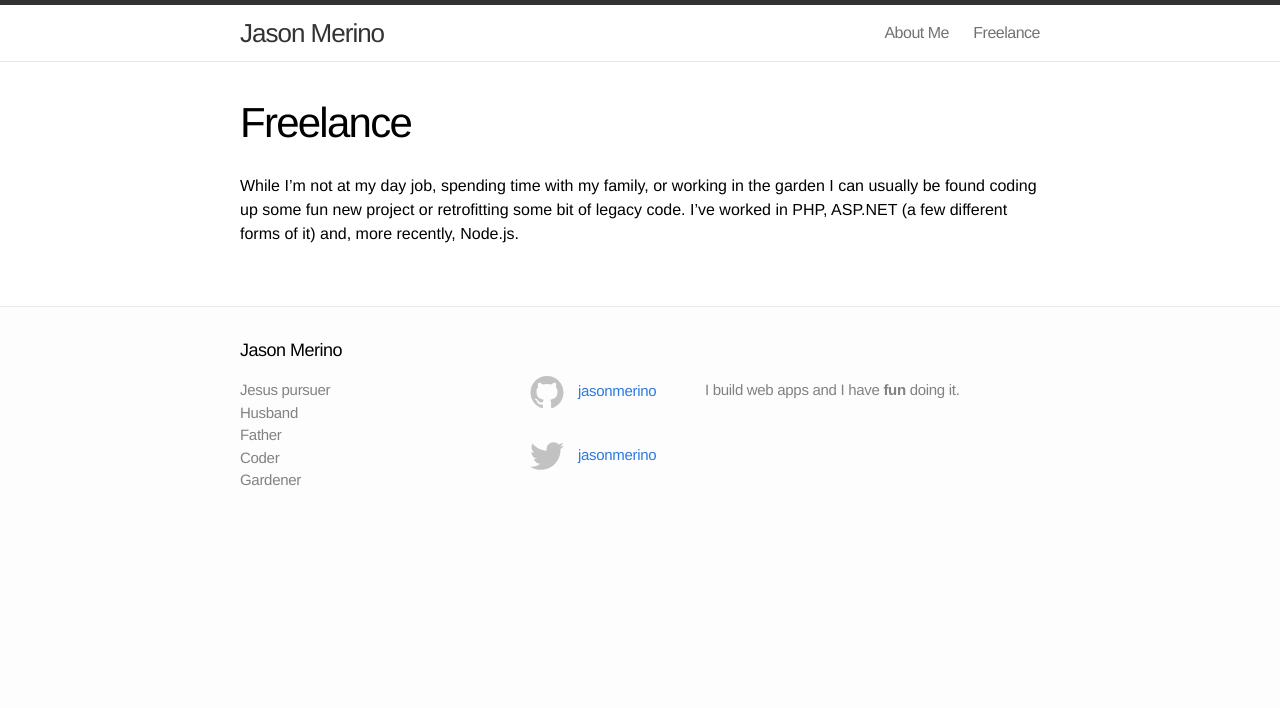
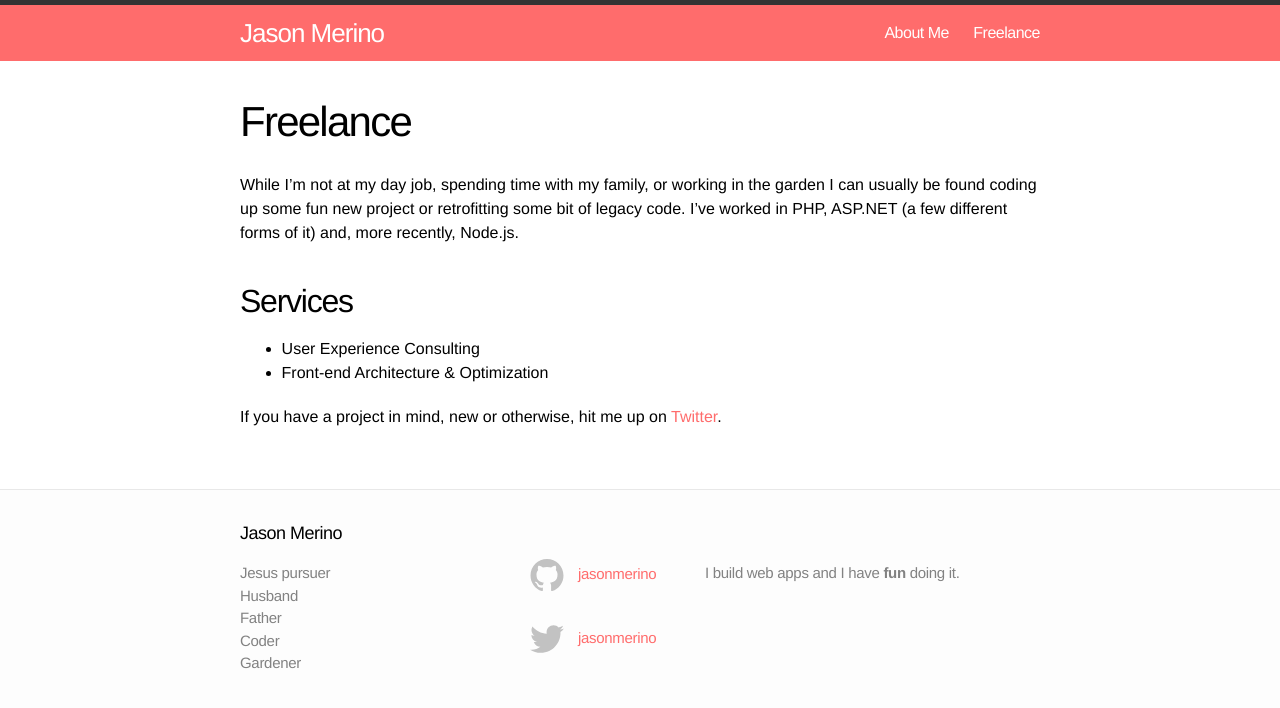
Before and after one commit to jasonmerino/jasonmerino.github.io, a Jekyll site: the page built from freelance.md, in a window 1280 px wide. Shown: the top 708 px of the page. Built offline with Jekyll 4.4.1, drawn with Linux system fonts in a browser that asks for light colours; Markdown is read by kramdown in place of the engine named in the settings.

Commit message:
Adds more content to freelance page. Updates page styles.

```diff
--- a/css/main.css
+++ b/css/main.css
@@ -18,9 +18,9 @@ body {
 
 h1, h2, h3, h4, h5, h6 { font-size: 100%; font-weight: 400; }
 
-a         { color: #2a7ae2; text-decoration: none; }
-a:hover   { color: #000; text-decoration: underline; }
-a:visited { color: #205caa; }
+a         { color: #FF6C6C; text-decoration: none; }
+a:hover   { color: #EC6161; text-decoration: underline; }
+a:visited { color: #EC6161; }
 
 /* Utility */
 
@@ -37,7 +37,7 @@ a:visited { color: #205caa; }
 .btn {
   padding: 10px;
   display: inline-block;
-  transition: box-shadow 0.2s;
+  transition: box-shadow 0.5s;
 }
 
 .btn:hover {
@@ -54,16 +54,15 @@ a:visited { color: #205caa; }
 
 .site-header {
   border-top: 5px solid #333;
-  border-bottom: 1px solid #e8e8e8;
   min-height: 56px;
-  background-color: white;
+  background-color: #FF6C6C;
 }
 
 .site-title,
 .site-title:hover,
 .site-title:visited {
   display: block;
-  color: #333;
+  color: #fff;
   font-size: 26px;
   letter-spacing: -1px;
   float: left;
@@ -81,7 +80,7 @@ a:visited { color: #205caa; }
 
 .site-nav .page-link {
   margin-left: 20px;
-  color: #727272;
+  color: #fff;
   letter-spacing: -.5px;
 }
 
--- a/freelance.md
+++ b/freelance.md
@@ -7,3 +7,9 @@ permalink: /freelance/
 ---
 
 While I'm not at my day job, spending time with my family, or working in the garden I can usually be found coding up some fun new project or retrofitting some bit of legacy code. I've worked in PHP, ASP.NET (a few different forms of it) and, more recently, Node.js.
+
+## Services
+ * User Experience Consulting
+ * Front-end Architecture & Optimization
+
+If you have a project in mind, new or otherwise, hit me up on [Twitter](http://twitter.com/jasonmerino).
```
